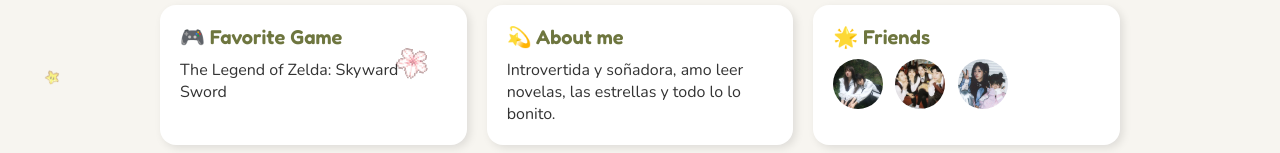
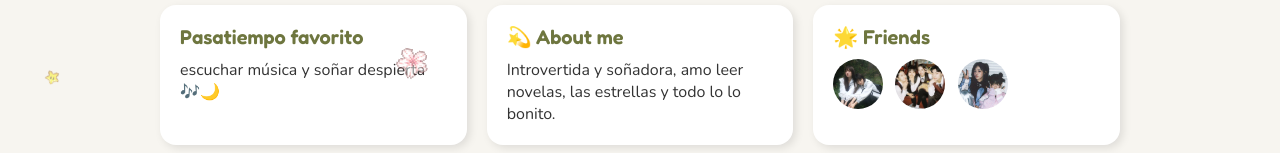
Before and after one commit to maiveen/moodboard-and-notes, a plain HTML site: page index.html in a window 1280 px wide. Shown: the part 282-435 px from the top of the page. Drawn offline with nearby package versions, Linux system fonts and the light colour scheme.

Commit message:
Update index.html

```diff
--- a/index.html
+++ b/index.html
@@ -20,8 +20,8 @@
     <!-- Bloques de info -->
     <div class="info-grid">
       <div class="info-card">
-        <h2>🎮 Favorite Game</h2>
-        <p>The Legend of Zelda: Skyward Sword</p>
+        <h2>Pasatiempo favorito</h2>
+        <p>escuchar música y soñar despierta 🎶🌙</p>
       </div>
 
       <div class="info-card">
```
